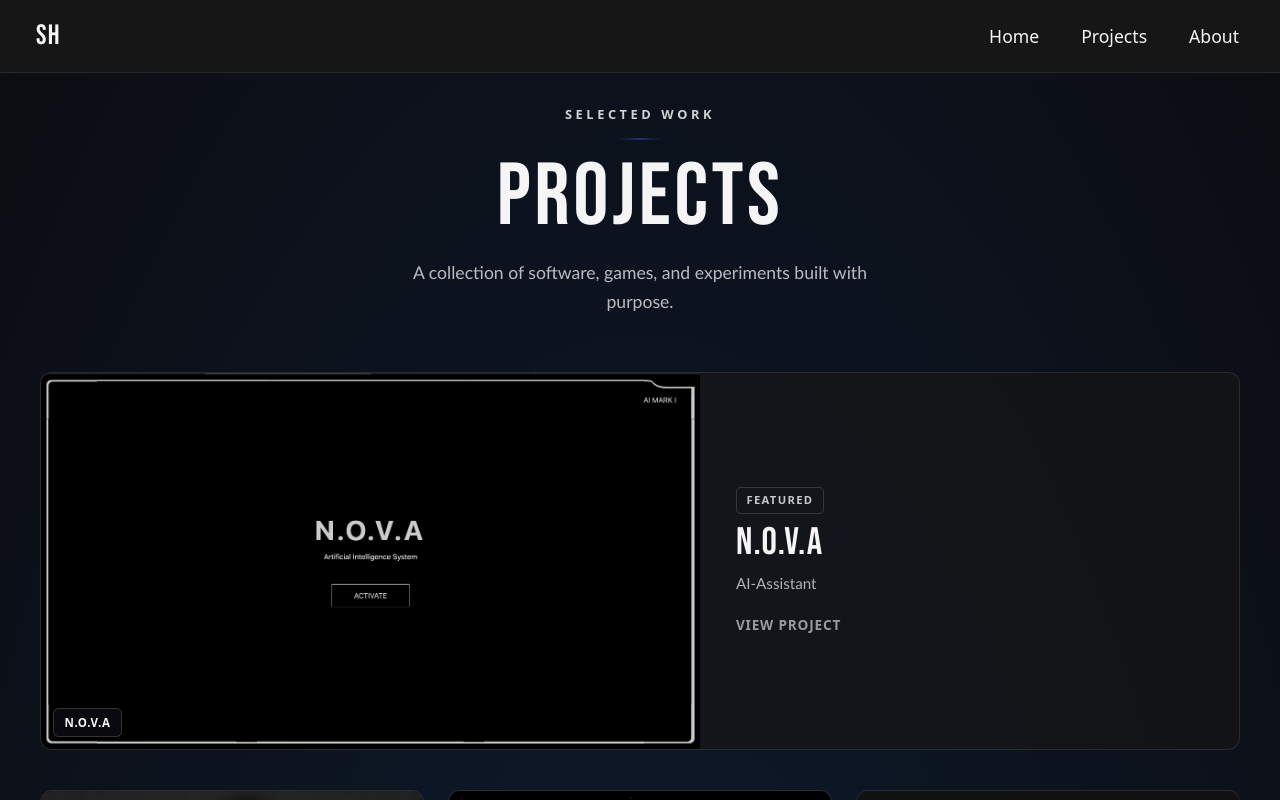
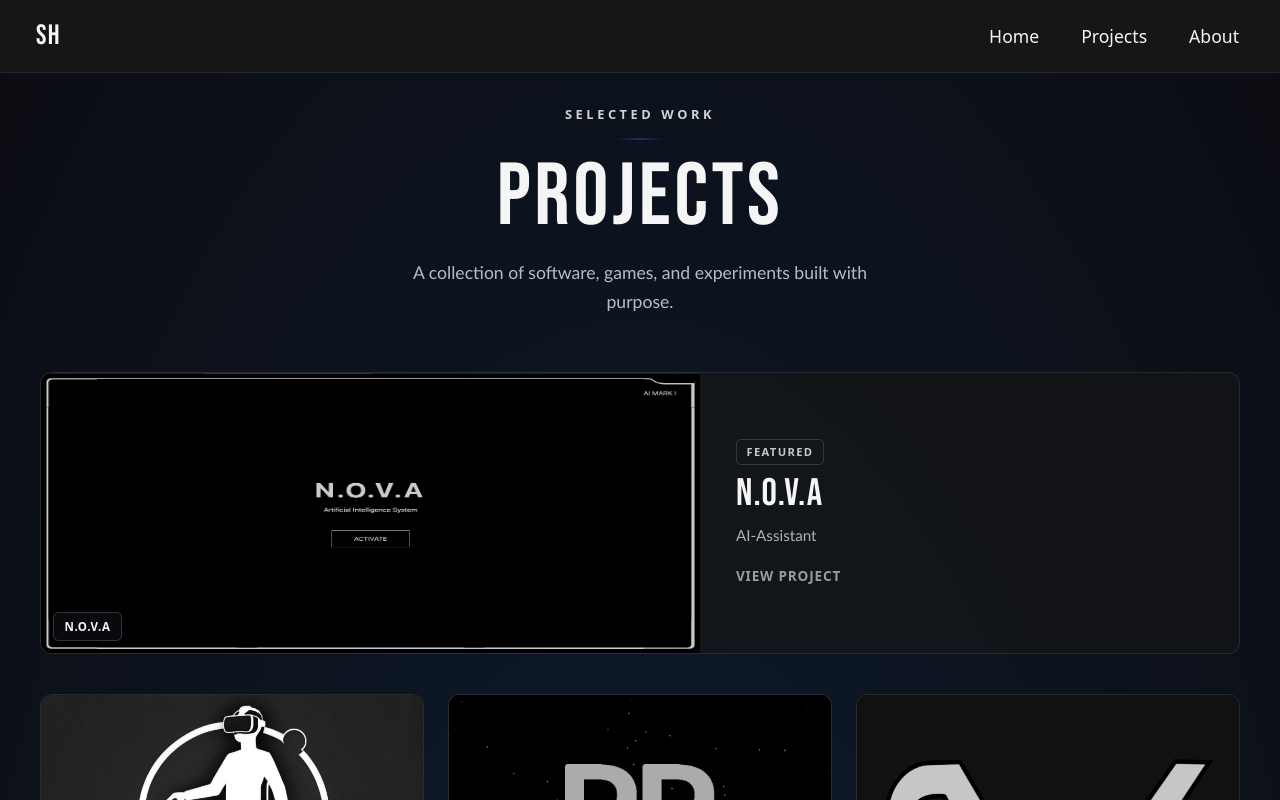
Before and after one commit to Vidssk/santi-portfolio, a Next.js app: page /projects in a window 1280 px wide. Shown: the top 800 px of the page. Built offline with nearby package versions, Linux system fonts and the light colour scheme; no server answers.

Commit message:
Fixed picture container

```diff
--- a/styles/projects-page.css
+++ b/styles/projects-page.css
@@ -91,11 +91,13 @@
   position: relative;
   overflow: hidden;
   flex-shrink: 0;
+  background: #0c0d13;
 }
 
 .project-card--featured .project-card__media {
   width: 55%;
   min-height: 280px;
+  align-self: stretch;
 }
 
 .project-card:not(.project-card--featured) .project-card__media {
@@ -103,12 +105,20 @@
 }
 
 .project-card__img {
+  position: absolute;
+  inset: 0;
   display: block;
   width: 100%;
   height: 100%;
   object-fit: cover;
+  object-position: center;
   filter: grayscale(100%);
   transition: filter 0.35s ease, transform 0.35s ease;
+}
+
+/* Featured: stretch full UI to fill the media box (no side crop) */
+.project-card--featured .project-card__img {
+  object-fit: fill;
 }
 
 .project-card:hover .project-card__img {
```
